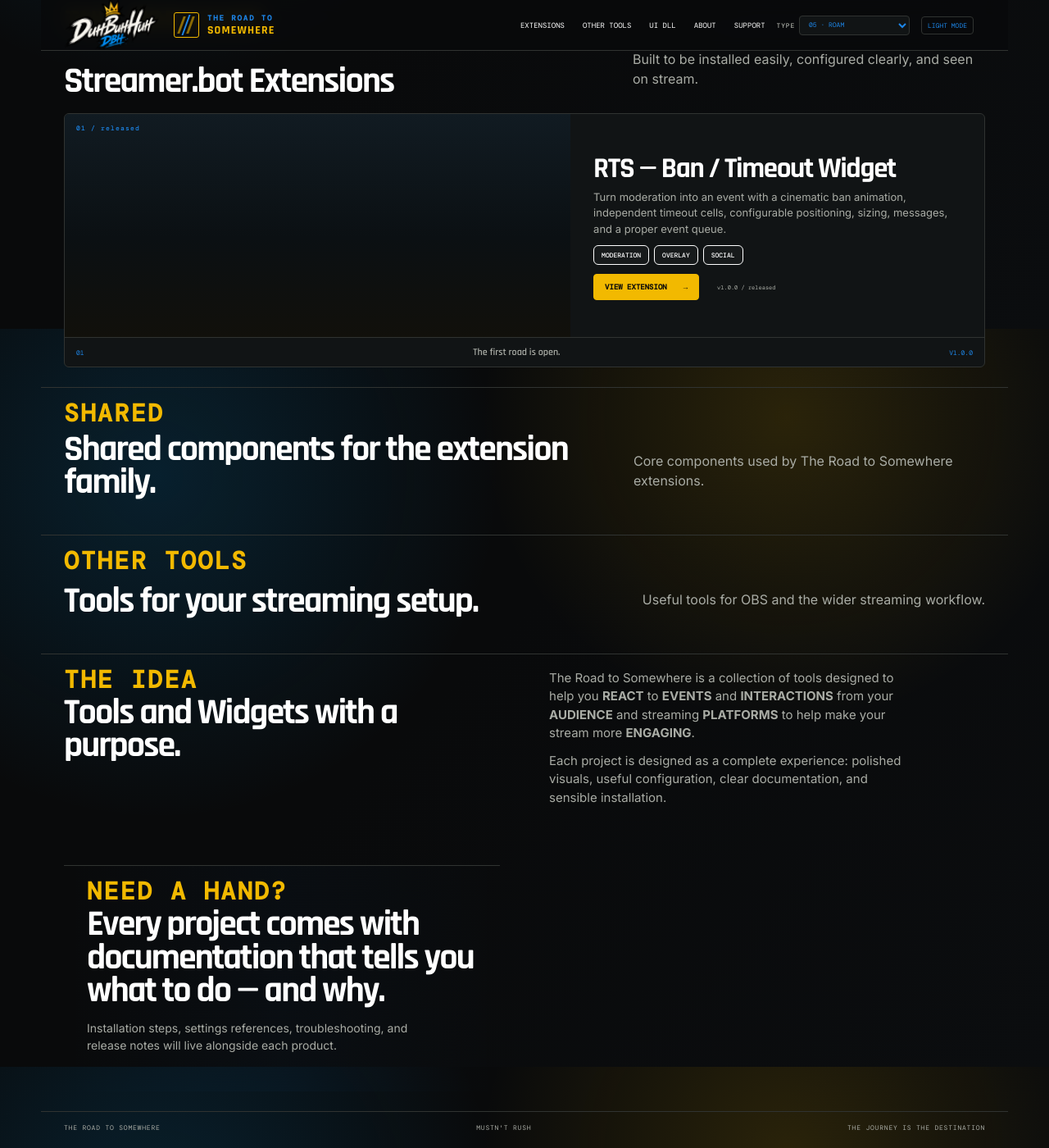
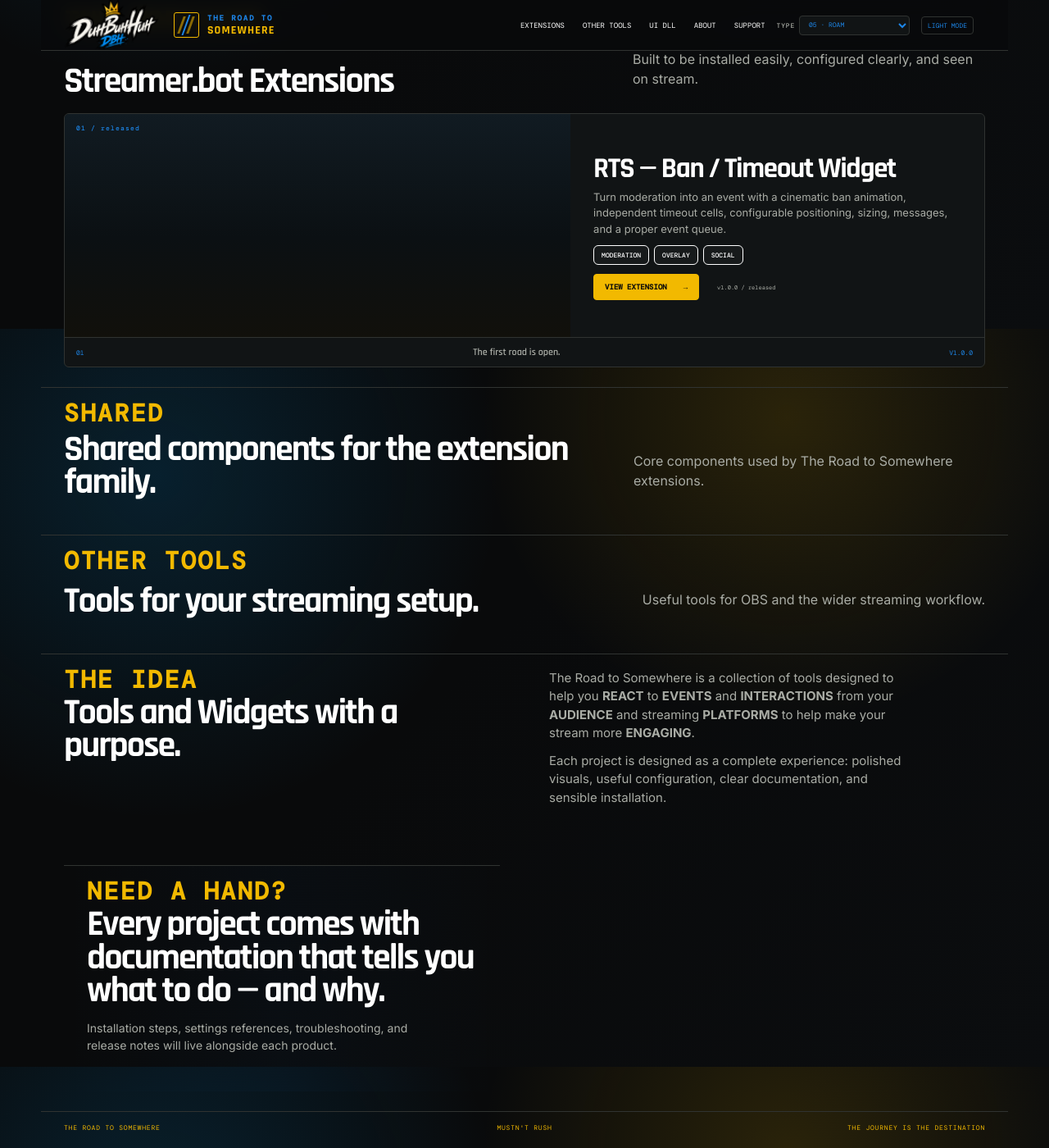
Before and after one commit to DizzyBHigh/road-to-somewhere, a Jekyll site: the page built from index.html, in a window 1280 px wide and 1400 px high, scrolled down 499 px. Shown: the whole window at 82% size. Built offline with Jekyll 4.4.1, drawn with Linux system fonts in a browser that asks for light colours; a script that is not in the unit is left out.

Commit message:
Align site footer columns and use gold

```diff
--- a/assets/layout.css
+++ b/assets/layout.css
@@ -56,13 +56,17 @@
   margin: auto;
   padding: 14px 28px 20px;
   border-top: 1px solid var(--line);
-  display: flex;
-  justify-content: space-between;
-  color: var(--muted);
+  display: grid;
+  grid-template-columns: 1fr 1fr 1fr;
+  align-items: center;
+  color: var(--accent);
   font: 400 8px var(--mono);
   letter-spacing: .1em;
   text-transform: uppercase;
 }
+
+footer span:nth-child(2) { text-align: center; }
+footer span:nth-child(3) { text-align: right; }
 
 @media(max-width:760px) {
   .section { padding: 14px 20px 22px; }
@@ -74,6 +78,7 @@
     padding-left: 0;
     padding-right: 0;
     gap: 12px;
-    flex-direction: column;
+    grid-template-columns: 1fr;
   }
+  footer span:nth-child(2), footer span:nth-child(3) { text-align: left; }
 }
```
